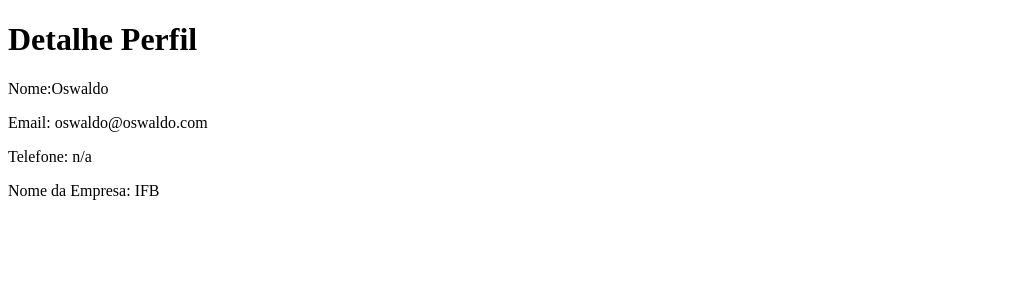
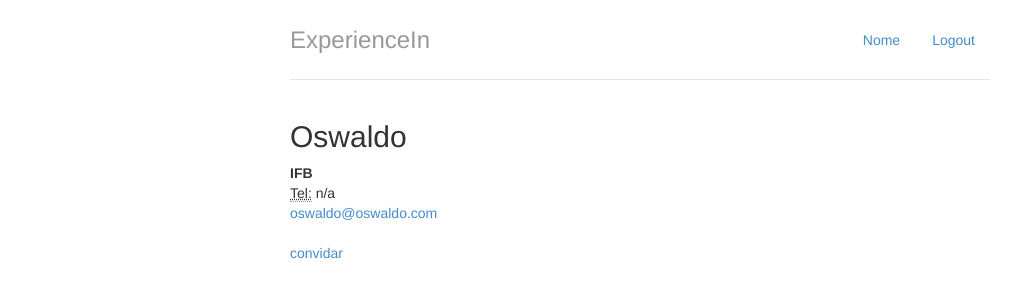
Before and after one commit to douglasshibata/experiencein, a Django app: page /perfis/1 in a window 1280 px wide. Shown: the top 302 px of the page, without its empty margins (0-1029 px from the left). Run offline with Django 3.2, Linux system fonts and the light colour scheme; data comes from the database, SQL or seed files in the repository; both versions use the stored data as it was after the commit.

Commit message:
template base

```diff
--- /dev/null
+++ b/perfis/templates/base.html
@@ -0,0 +1,29 @@
+{% load staticfiles %}
+<!DOCTYPE html>
+<html lang="pt-br">
+
+<head>
+    <meta charset="UTF-8">
+    <meta name="viewport" content="width=device-width, initial-scale=1.0">
+    <link href="{% static 'styles/bootstrap.css' %}" rel="stylesheet">
+    <link href="{% static 'styles/main.css' %}" rel="stylesheet">
+    <title>ExperienceIn</title>
+</head>
+
+<body>
+    <div class="container">
+        <div class="header">
+            <ul class="nav nav-pills pull-right">
+                <li class=""><a href="{% url 'index' %}">Nome</a></li>
+                <li class=""><a href="/logout/">Logout</a></li>
+            </ul>
+            <h3 class="text-muted">ExperienceIn</h3>
+        </div>
+        <div class="row content">
+            {% block body %}
+            {% endblock %}
+        </div>
+    </div>
+</body>
+
+</html>
--- a/perfis/templates/perfil.html
+++ b/perfis/templates/perfil.html
@@ -1,15 +1,17 @@
-<!DOCTYPE html>
-<html lang="pt-br">
-<head>
-    <meta charset="UTF-8">
-    <meta name="viewport" content="width=device-width, initial-scale=1.0">
-    <title>ExperienceIn</title>
-</head>
-<body>
-    <h1>Detalhe Perfil</h1>
-    <p>Nome:{{perfil.nome}}</p>
-    <p>Email: {{perfil.email}}</p>
-    <p>Telefone: {{ perfil.telefone|default:"Telefone não informado" }} </p>
-    <p>Nome da Empresa: {{perfil.nome_empresa}}</p>
-</body>
-</html>
+<!-- experiencein/perfis/template/perfil.html -->
+
+{% extends "base.html" %}
+
+{% block body %}
+<div class="row">
+    <div class="col-lg-12">
+        <h2 style="margin-top:0">{{perfil.nome}}</h2>
+        <address>
+          <strong>{{perfil.nome_empresa}}</strong><br>
+          <abbr title="Telefone">Tel:</abbr> {{perfil.telefone}}<br>
+          <a href="mailto:{{perfil.email}}">{{perfil.email}}</a>
+        </address>
+        <a href="{% url 'convidar' perfil.id %}">convidar</a>
+    </div>
+</div>
+{% endblock %}
```
Also changed, not shown: perfis/templates/index.html (+12 -16 lines), db.sqlite3.
